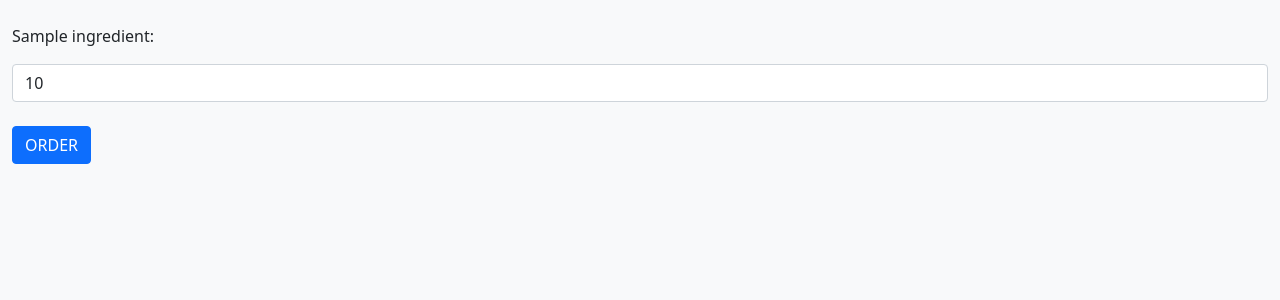
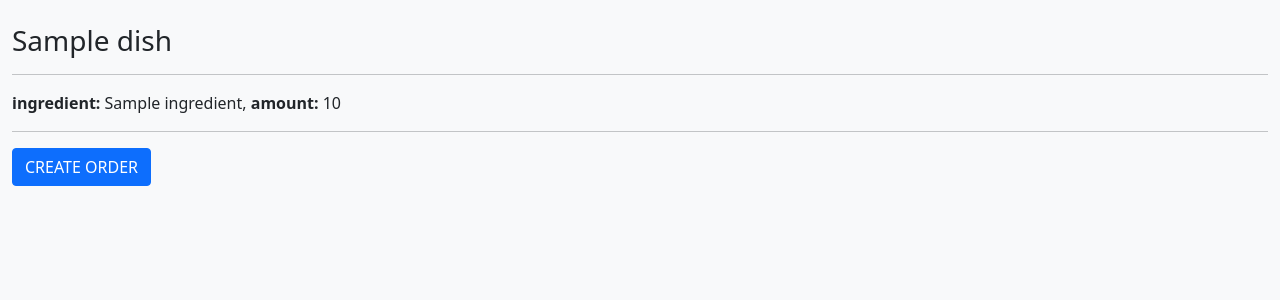
Before and after one commit to Metanoia1/light_it_django_dishproject, a Django app: page /dishes/1 in a window 1280 px wide. Shown: the part 56-356 px from the top of the page. Run offline with Django 3.2, Linux system fonts and the light colour scheme; tables that the repository leaves empty hold one stand-in row (values such as "Sample post").

Commit message:
version 2.0

```diff
--- a/dishes/templates/dishes/details.html
+++ b/dishes/templates/dishes/details.html
@@ -1,25 +1,22 @@
 {% extends 'dishes/layout.html' %}
 
-{% block title %}ORDER INGREDIENTS{% endblock %}
+{% block title %}DISH INGREDIENTS{% endblock %}
 
 {% block content %}
 
-  <form action="{% url 'dishes:order' dish.id %}" method="POST">
-    {% csrf_token %}
-    {% for ingredient in dish.di.all %}
-      <p>{{ ingredient.ingredient.title }}:</p>
-      <input class="form-control"
-        type="number"
-        min="0"
-        max="10000"
-        name="{{ ingredient.ingredient.title }}"
-        value="{{ ingredient.amount }}"
-        required>
-    {% endfor %}
-    <br>
-    <div class="col-12">
-      <button class="btn btn-primary" type="submit">ORDER</button>
-    </div>
-  </form>
+  <h3>{{dish.title}}</h3>
+  <hr>
+
+  {% for item in dish.di.all %}
+    <p>
+      <strong>ingredient:</strong> {{item.ingredient.title}},
+      <strong>amount:</strong> {{item.amount}}
+    </p>
+  {% endfor %}
+  <hr>
+
+  <a
+    href="{% url 'dishes:creation' dish.id %}"
+    class="btn btn-primary">CREATE ORDER</button></a>
 
 {% endblock %}
--- a/dishes/urls.py
+++ b/dishes/urls.py
@@ -9,5 +9,6 @@ urlpatterns = [
     path("", views.DishList.as_view(), name="index"),
     path("<int:pk>", views.DishDetail.as_view(), name="details"),
     path("orders/", views.OrderList.as_view(), name="orders"),
+    path("creation/<int:pk>", views.OrderCreation.as_view(), name="creation"),
     path("order/<int:dish_id>", views.create_order, name="order"),
 ]
--- a/dishes/views.py
+++ b/dishes/views.py
@@ -13,6 +13,15 @@ class DishList(ListView):
 class DishDetail(DetailView):
     model = models.Dish
     template_name = "dishes/details.html"
+    context_object_name = "dish"
+
+    def get_queryset(self):
+        return models.Dish.objects.prefetch_related("di__ingredient")
+
+
+class OrderCreation(DetailView):
+    model = models.Dish
+    template_name = "dishes/create_order.html"
     context_object_name = "dish"
 
     def get_queryset(self):
```
Also changed, not shown: dishes/templates/dishes/create_order.html (added, +25 -0 lines).
